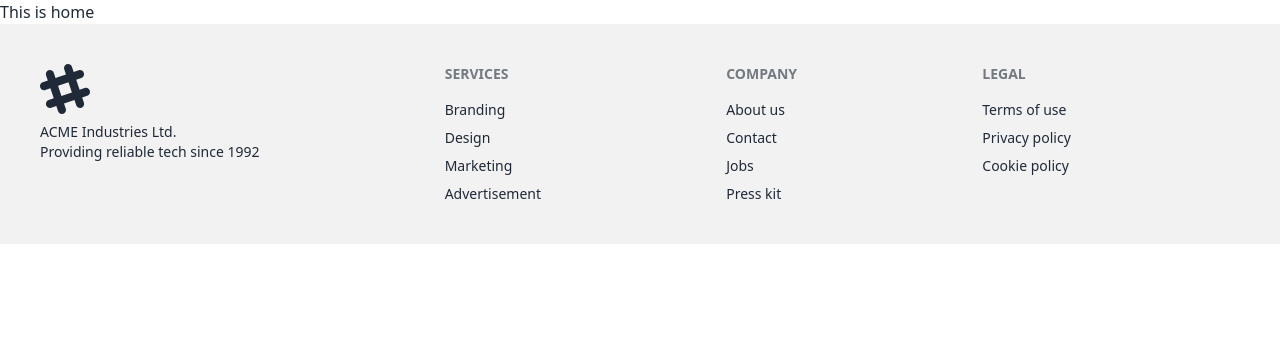
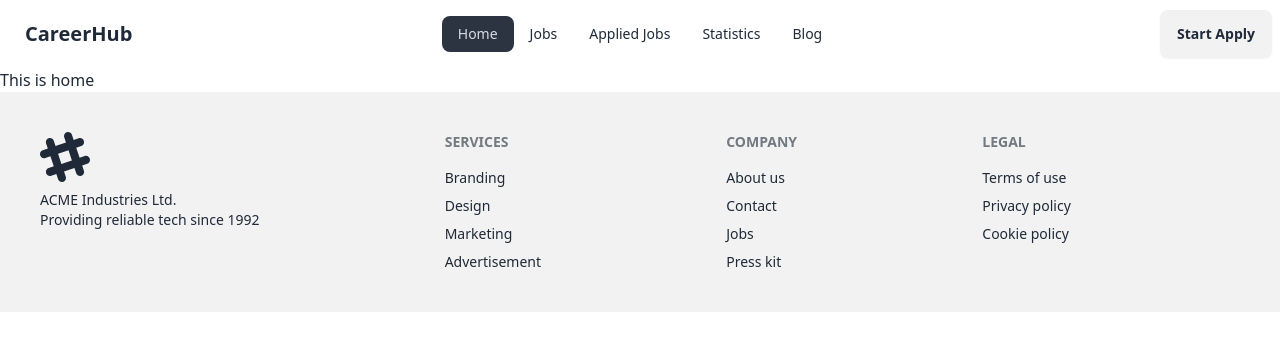
Before and after one commit to meheraz1100/M-47-career-hub-with-react-router, a React (Vite) app: page / in a window 1280 px wide. Shown: the top 350 px of the page. Built offline with nearby package versions, Linux system fonts and the light colour scheme.

Commit message:
root component added

```diff
--- a/src/components/Root/Root.jsx
+++ b/src/components/Root/Root.jsx
@@ -1,10 +1,12 @@
 import React from 'react';
 import { Outlet } from 'react-router-dom';
 import Footer from '../Footer/Footer';
+import Header from '../Header/Header';
 
 const Root = () => {
     return (
         <div>
+            <Header></Header>
             <Outlet></Outlet>
             <Footer></Footer>
         </div>
```
